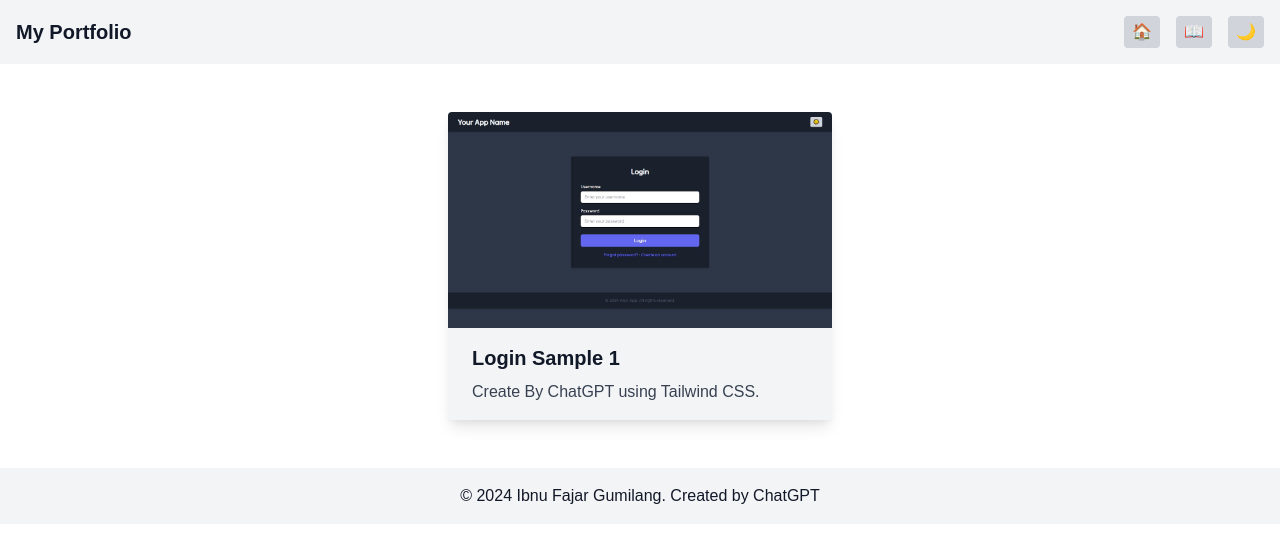
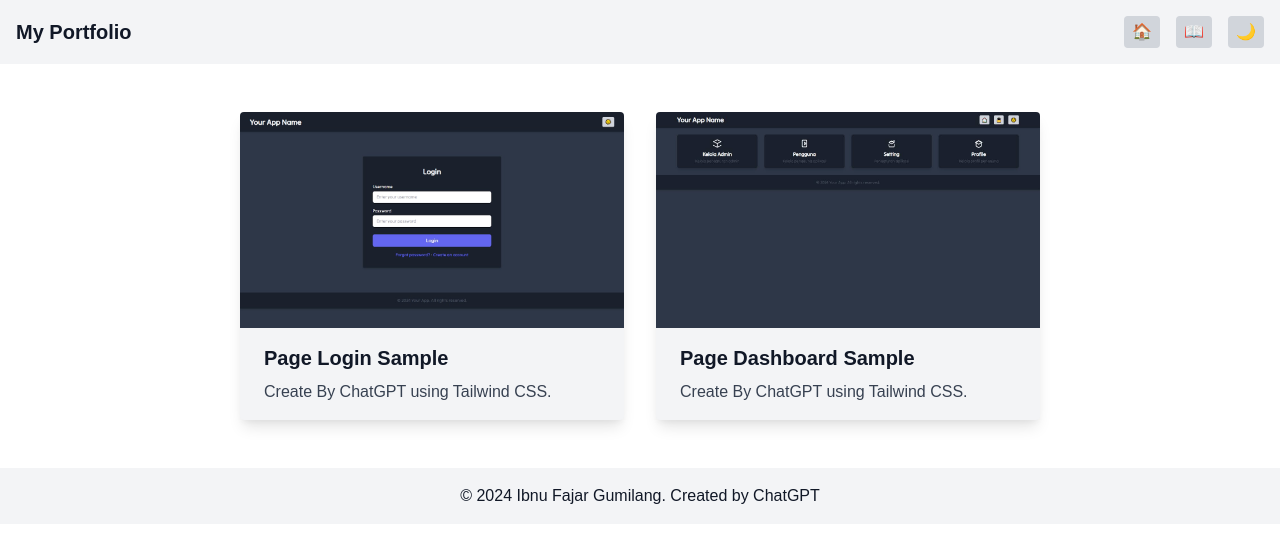
Before and after one commit to ibnufajargumilang/biolinkplus, a plain HTML site: page portfolio/index.html in a window 1280 px wide. Drawn offline with nearby package versions, Linux system fonts and the light colour scheme; a web font is replaced by a local one.

Commit message:
Perbarui Konten Portfolio

```diff
--- a/portfolio/index.html
+++ b/portfolio/index.html
@@ -34,9 +34,18 @@
             <!-- Card 1 -->
             <div class="card max-w-sm rounded overflow-hidden shadow-lg m-4">
                 <a href="login-sample-1" target="_self">
-                    <img class="w-full" src="../assets/img/login-sample-1.jpg" alt="Project Image">
+                    <img class="w-full" src="../assets/img/login-sample.jpg" alt="Project Image">
                     <div class="px-6 py-4">
-                        <div class="font-bold text-xl mb-2">Login Sample 1</div>
+                        <div class="font-bold text-xl mb-2">Page Login Sample</div>
+                        <p class="text-gray-700 text-base">Create By ChatGPT using Tailwind CSS.</p>
+                    </div>
+                </a>
+            </div>
+            <div class="card max-w-sm rounded overflow-hidden shadow-lg m-4">
+                <a href="login-sample-1/dashboard.html" target="_self">
+                    <img class="w-full" src="../assets/img/dashboard-sample.jpg" alt="Project Image">
+                    <div class="px-6 py-4">
+                        <div class="font-bold text-xl mb-2">Page Dashboard Sample</div>
                         <p class="text-gray-700 text-base">Create By ChatGPT using Tailwind CSS.</p>
                     </div>
                 </a>
```
Also changed, not shown: assets/img/dashboard-sample.jpg (added), assets/img/login-sample.jpg (renamed from assets/img/login-sample-1.jpg).
